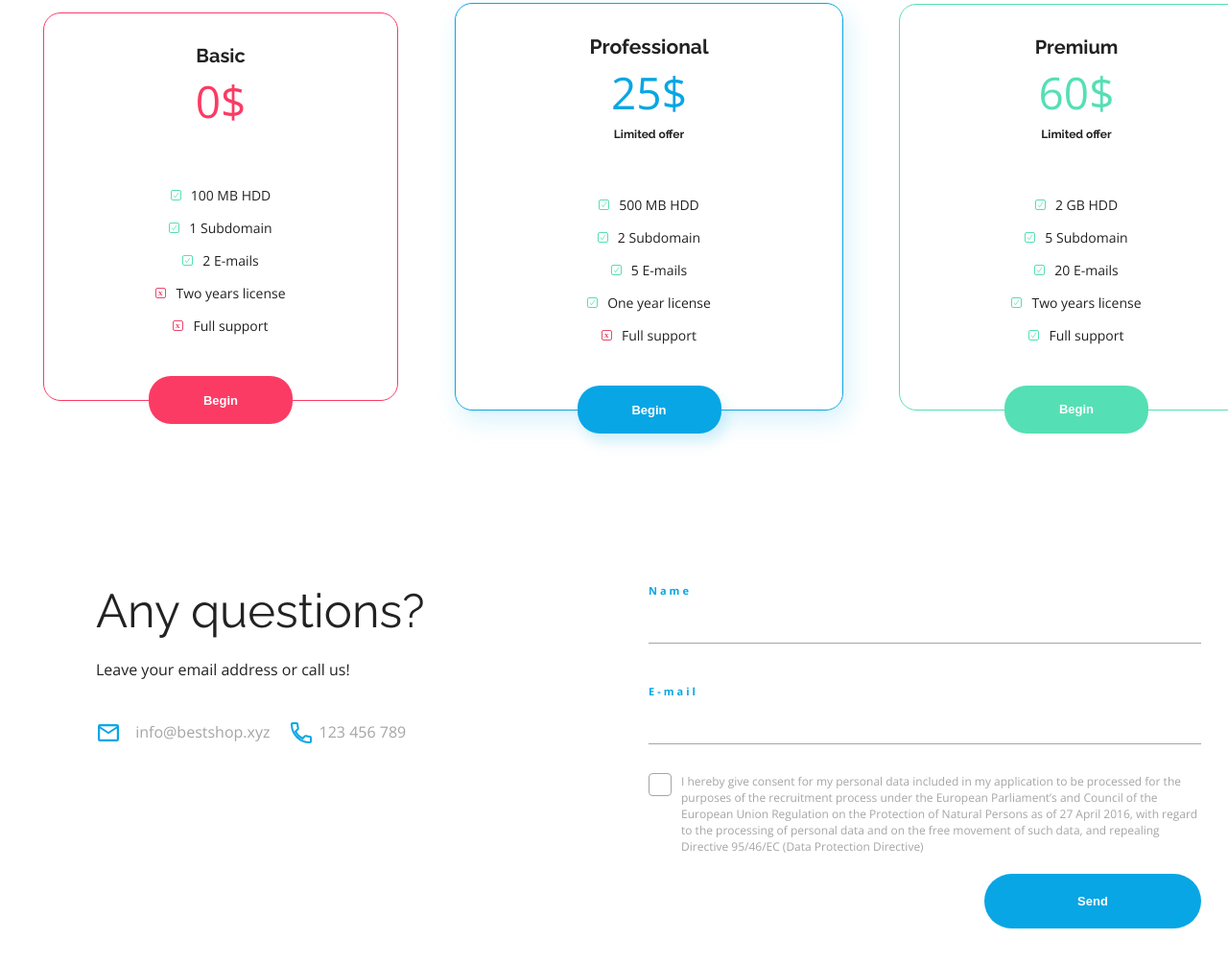
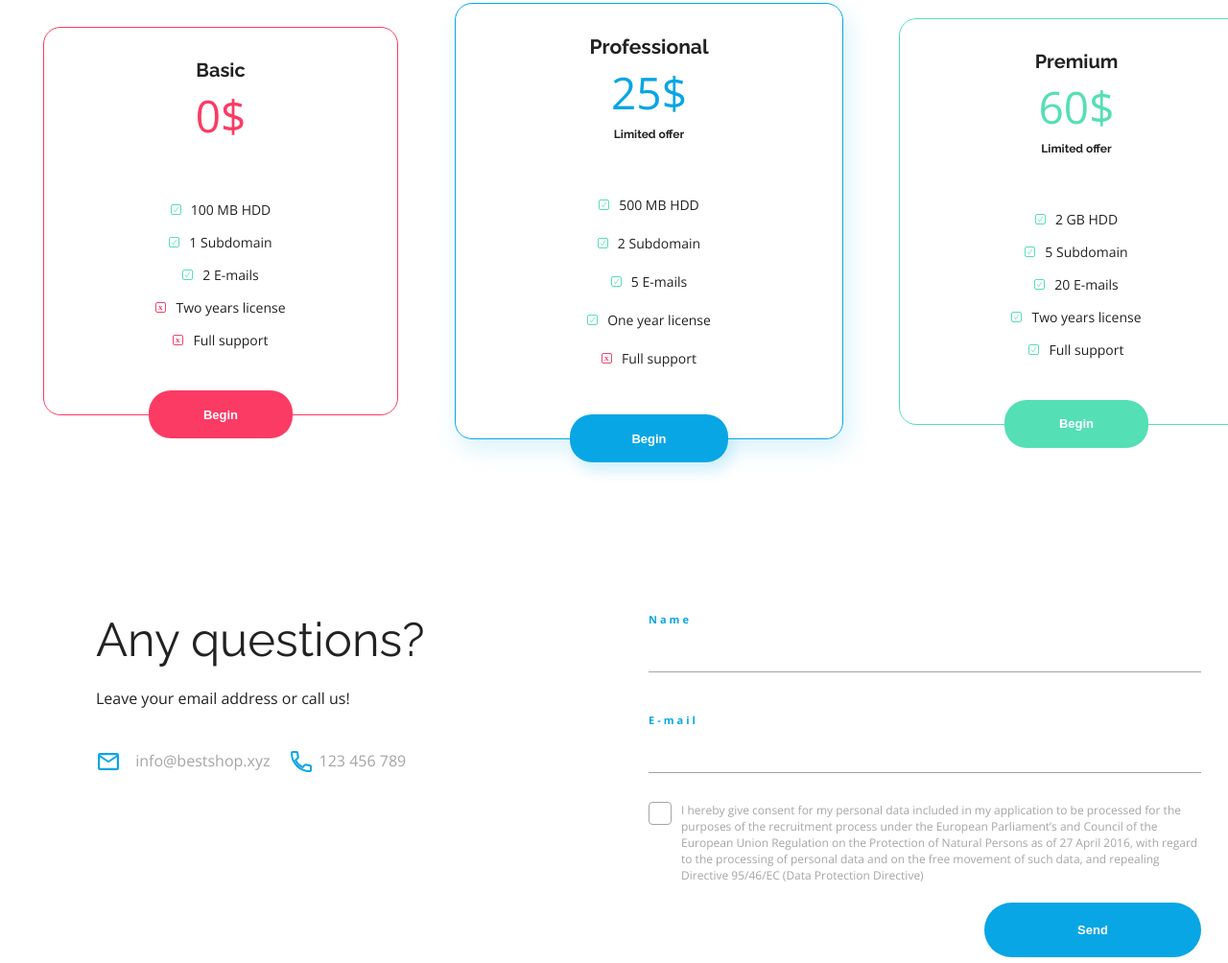
Before and after one commit to banas-pawel/BestShop-Project, a plain HTML site: page index.html in a window 1280 px wide. Shown: the part 2834-3838 px from the top of the page at 96% size. Drawn offline with nearby package versions, Linux system fonts and the light colour scheme.

Commit message:
ukonczenie projektu

```diff
--- a/css/styles.css
+++ b/css/styles.css
@@ -419,6 +419,7 @@ a {
 .price_btn-prof {
     background: var(--color-primary);
     box-shadow: 5px 10px 14px #07ACE629;
+    width: 165px;
 }
 
 .price_btn-premium {
@@ -464,6 +465,10 @@ a {
 .price_item {
     margin-bottom: 20px;
     font-size: 14px;
+}
+
+.price_box-professional .price_item {
+    margin-bottom: 26px;
 }
 
 .price_limited {
```
